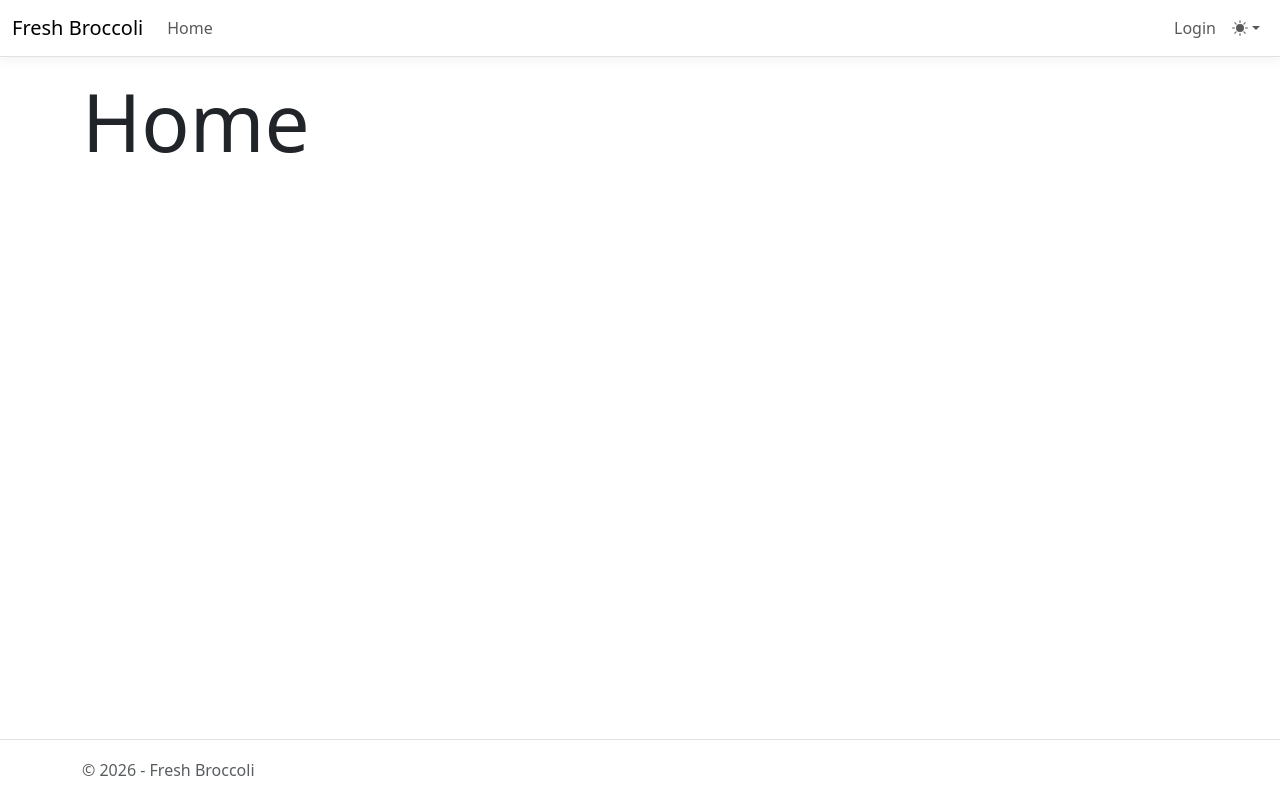
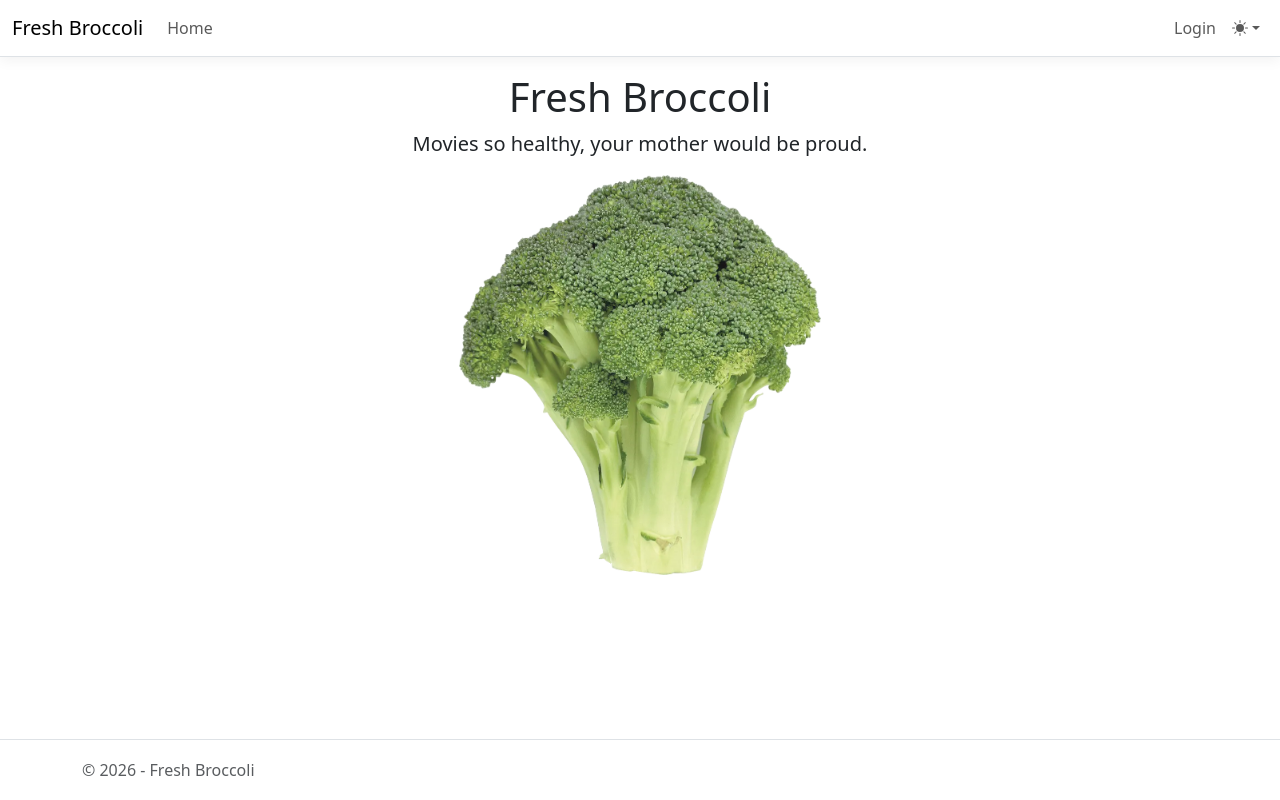
Before and after one commit to benhovinga/NSCCMoviesAdmin, an ASP.NET Core app: page / in a window 1280 px wide. Run offline with ASP.NET Core 8, Linux system fonts and the light colour scheme; style sheets or scripts are compiled from the project's sources; some libraries are stand-ins or nearby versions.

Commit message:
Add broccoli

```diff
--- a/MoviesAdmin/Views/Home/Index.cshtml
+++ b/MoviesAdmin/Views/Home/Index.cshtml
@@ -2,4 +2,10 @@
     ViewData["Title"] = "Home Page";
 }
 
-<h1 class="display-1">Home</h1>
+<h1 class="text-center">Fresh Broccoli</h1>
+
+<p class="text-center lead">Movies so healthy, your mother would be proud.</p>
+
+<div>
+    <img src="~/img/broccoli.webp" alt="Fresh Broccoli" height="400" class="mx-auto d-block" />
+</div>
```
Also changed, not shown: MoviesAdmin/wwwroot/img/broccoli.webp (added).
